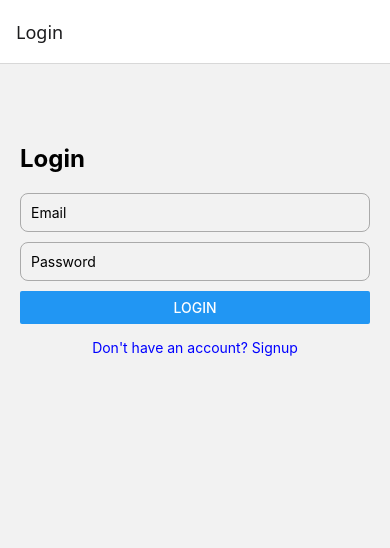
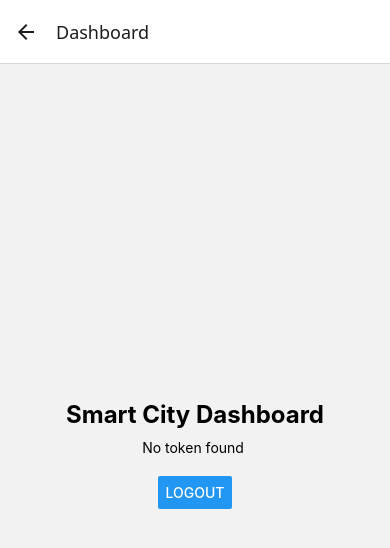
Before and after one commit to THE-Amrit-mahto-05/Smart-City-Management-Platform, a React Native app in the folder frontend/: screen /Dashboard in a window 390 px wide. Shown: the top 548 px of the page. Built offline with nearby package versions, Linux system fonts and the light colour scheme.

Commit message:
dashboard updated

```diff
--- a/frontend/src/api/authApi.js
+++ b/frontend/src/api/authApi.js
@@ -1,8 +1,10 @@
 import axios from "axios";
 import { API_URL } from "@env";
+console.log(" FRONTEND USING API_URL:", API_URL);
+
 
 const api = axios.create({
-  baseURL: API_URL || "http://localhost:5000/api",
+  baseURL: API_URL || "http://localhost:8000/api",
 });
 
 export const signup = (data) => api.post("/auth/signup", data);
--- a/frontend/src/navigation/AuthNavigator.js
+++ b/frontend/src/navigation/AuthNavigator.js
@@ -3,6 +3,7 @@ import { NavigationContainer } from "@react-navigation/native";
 import { createStackNavigator } from "@react-navigation/stack";
 import LoginScreen from "../screens/LoginScreen";
 import SignupScreen from "../screens/SignupScreen";
+import DashboardScreen from "../screens/DashboardScreen";
 
 const Stack = createStackNavigator();
 
@@ -12,6 +13,7 @@ export default function AuthNavigator() {
       <Stack.Navigator>
         <Stack.Screen name="Login" component={LoginScreen} />
         <Stack.Screen name="Signup" component={SignupScreen} />
+        <Stack.Screen name="Dashboard" component={DashboardScreen} />
       </Stack.Navigator>
     </NavigationContainer>
   );
--- /dev/null
+++ b/frontend/src/screens/DashboardScreen.js
@@ -0,0 +1,39 @@
+import React, { useEffect, useState } from "react";
+import { View, Text, Button, StyleSheet } from "react-native";
+import AsyncStorage from "@react-native-async-storage/async-storage";
+
+export default function DashboardScreen({ navigation }) {
+  const [userEmail, setUserEmail] = useState("");
+
+  useEffect(() => {
+    const fetchUser = async () => {
+      const token = await AsyncStorage.getItem("token");
+      setUserEmail(token ? "Welcome back! Token saved " : "No token found ");
+    };
+    fetchUser();
+  }, []);
+
+  const handleLogout = async () => {
+    await AsyncStorage.removeItem("token");
+    navigation.replace("Login");
+  };
+
+  return (
+    <View style={styles.container}>
+      <Text style={styles.title}>Smart City Dashboard</Text>
+      <Text style={styles.text}>{userEmail}</Text>
+      <Button title="Logout" onPress={handleLogout} />
+    </View>
+  );
+}
+
+const styles = StyleSheet.create({
+  container:
+  { flex: 1,
+    justifyContent: "center",
+    alignItems: "center" },
+  title: { fontSize: 24,
+     fontWeight: "bold",
+     marginBottom: 10 },
+  text: { marginBottom: 20 },
+});
--- a/frontend/src/screens/LoginScreen.js
+++ b/frontend/src/screens/LoginScreen.js
@@ -11,6 +11,7 @@ export default function LoginScreen({ navigation }) {
       const { data } = await login(form);
       await AsyncStorage.setItem("token", data.token);
       alert("Login successful!");
+      navigation.replace("Dashboard");
     } catch (err) {
       alert(err.response?.data?.message || "Login failed");
     }
```
Also changed, not shown: 1 other file (tests, documents, lock files or other folders).
